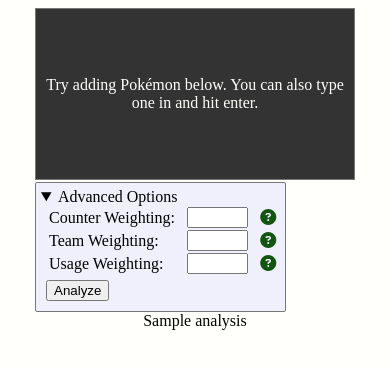
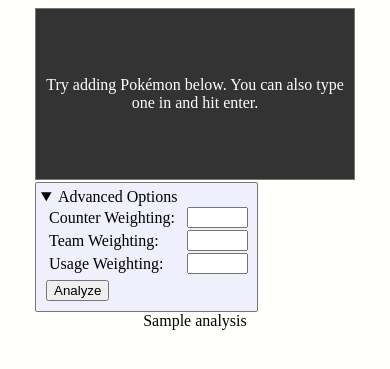
Before and after one commit to googlyeyesultra/PokeTeam, a Flask app: template templates/TeamBuilder.html in a window 390 px wide, after a click on "Advanced Options"; the page is wider, and only the part inside the window is pictured. Shown: the part 36-405 px from the top of that part. Run offline with Flask 2, Linux system fonts and the light colour scheme; the template is opened without the code that fills it: most values are stand-ins (such as "Sample title", 1, 10 or a date in 2020); some libraries are stand-ins or nearby versions.

Commit message:
Hide tooltips on mobile where they don't really fit.

```diff
--- a/templates/CoreFinder.html
+++ b/templates/CoreFinder.html
@@ -13,13 +13,13 @@ This identifies common cores. Subsets of cores are also cores.
         <td>
             <input type="number" name="usage_threshold" min=0 value={{usage_threshold}} required step=".1">%
         </td>
-      <td><span class="fas fa-question-circle"><span class="tooltip">Excludes Pokémon with usage below the threshold. Note that some Pokémon with exceptionally low usage are already excluded.</span></span>
+      <td class="hide_mobile"><span class="fas fa-question-circle"><span class="tooltip">Excludes Pokémon with usage below the threshold. Note that some Pokémon with exceptionally low usage are already excluded.</span></span>
     </td></tr>
     <tr><td>Score Requirement:</td>
         <td>
             <input type="number" name="score_requirement" min=0.1 value={{score_requirement}} required step=".1">
         </td>
-    <td><span class="fas fa-question-circle"><span class="tooltip">The score requirement determines how much Pokémon need to be used together in order to be considered part of the same core. A high value will tend to result in few, small cores.</span></span>
+    <td class="hide_mobile"><span class="fas fa-question-circle"><span class="tooltip">The score requirement determines how much Pokémon need to be used together in order to be considered part of the same core. A high value will tend to result in few, small cores.</span></span>
     </td></tr>
     </tbody>
   </table>
--- a/templates/TeamBuilder.html
+++ b/templates/TeamBuilder.html
@@ -11,15 +11,15 @@
     <tbody>
       <tr><td>Counter Weighting:</td>
         <td><input type="number" name="counter_weight" min=0 value={{counter_setting}} required step=".1"></td>
-        <td><span class="fas fa-question-circle"><span class="tooltip">The counter score encompasses how good a given Pokémon is against Pokémon that are threatening to the team.</span></span></td>
+        <td class="hide_mobile"><span class="fas fa-question-circle"><span class="tooltip">The counter score encompasses how good a given Pokémon is against Pokémon that are threatening to the team.</span></span></td>
       </tr>
       <tr><td>Team Weighting:</td>
         <td><input type="number" name="team_weight" min=0 value={{team_setting}} required step=".1"></td>
-        <td><span class="fas fa-question-circle"><span class="tooltip">The team score encompasses how much more or less often Pokémon are played together.</span></span></td>
+        <td class="hide_mobile"><span class="fas fa-question-circle"><span class="tooltip">The team score encompasses how much more or less often Pokémon are played together.</span></span></td>
       </tr>
       <tr><td>Usage Weighting:</td>
         <td><input type="number" name="usage_weight" min=0 value={{usage_setting}} required step=".1"></td>
-        <td><span class="fas fa-question-circle"><span class="tooltip">The usage score encompasses how often a Pokémon is played in the format.</span></span></td>
+        <td class="hide_mobile"><span class="fas fa-question-circle"><span class="tooltip">The usage score encompasses how often a Pokémon is played in the format.</span></span></td>
       </tr>
     </tbody>
   </table>
```
